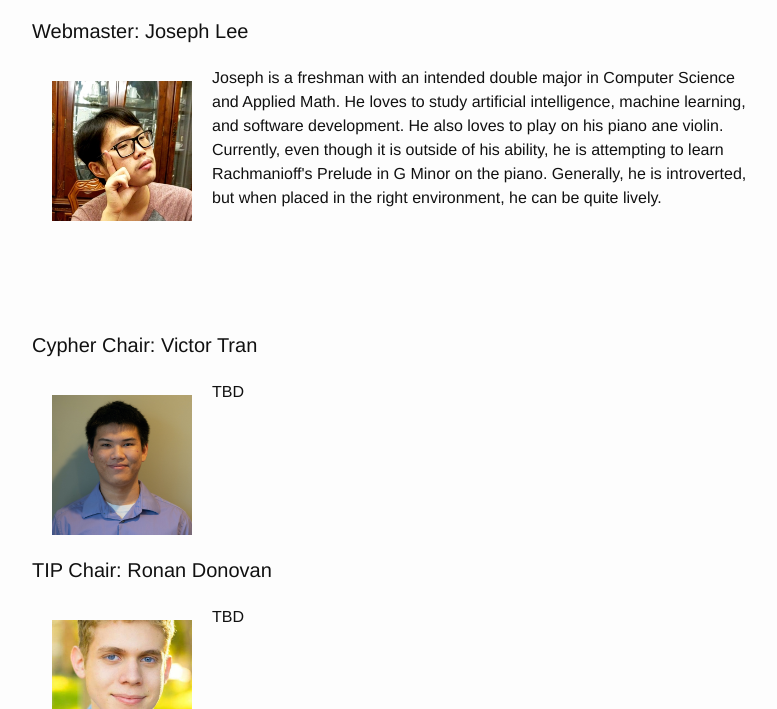
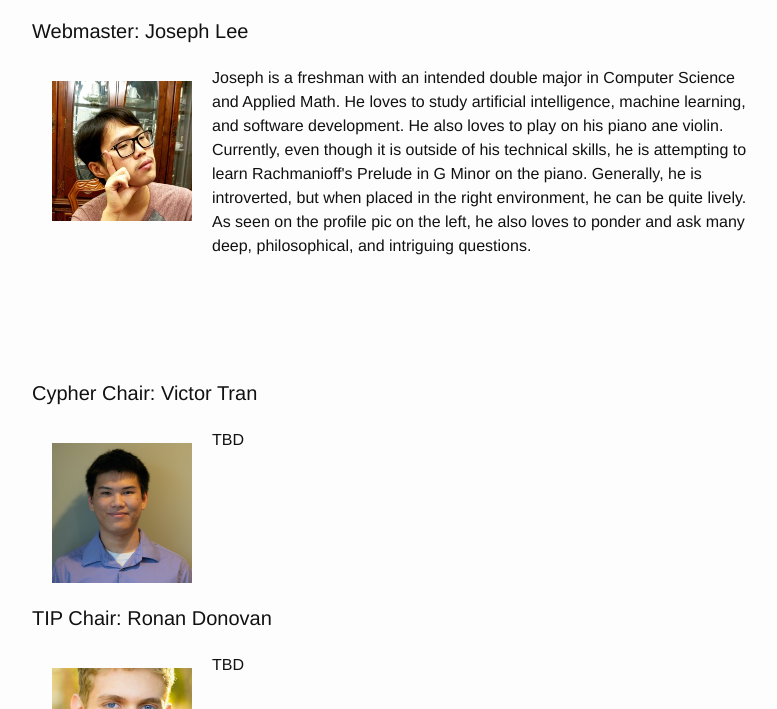
Before and after one commit to ACMWM/acmwm.github.io, a Jekyll site: the page built from _pages/officers.md, in a window 1280 px wide and 900 px high, scrolled down 1400 px, cut to the strip 191-900 px from the top of the window. Shown: the whole strip, without its empty margins (238-1015 px from the left). Built offline with Jekyll 4.4.1, drawn with Linux system fonts in a browser that asks for light colours.

Commit message:
updated description on Joseph Lee

```diff
--- a/_config.yml
+++ b/_config.yml
@@ -61,8 +61,8 @@ officers:
     name: Joseph Lee
     pic: joseph.jpg
     bio: >
-            Joseph is a freshman with an intended double major in Computer Science and Applied Math. He loves to study artificial intelligence, machine learning, and software development. He also loves to play on his piano ane violin. Currently, even though it is outside of his ability, he is attempting to learn Rachmanioff's Prelude in G Minor on the piano.
-            Generally, he is introverted, but when placed in the right environment, he can be quite lively.
+            Joseph is a freshman with an intended double major in Computer Science and Applied Math. He loves to study artificial intelligence, machine learning, and software development. He also loves to play on his piano ane violin. Currently, even though it is outside of his technical skills, he is attempting to learn Rachmanioff's Prelude in G Minor on the piano.
+            Generally, he is introverted, but when placed in the right environment, he can be quite lively. As seen on the profile pic on the left, he also loves to ponder and ask many deep, philosophical, and intriguing questions.
 
   - job: Cypher Chair
     name: Victor Tran
```
